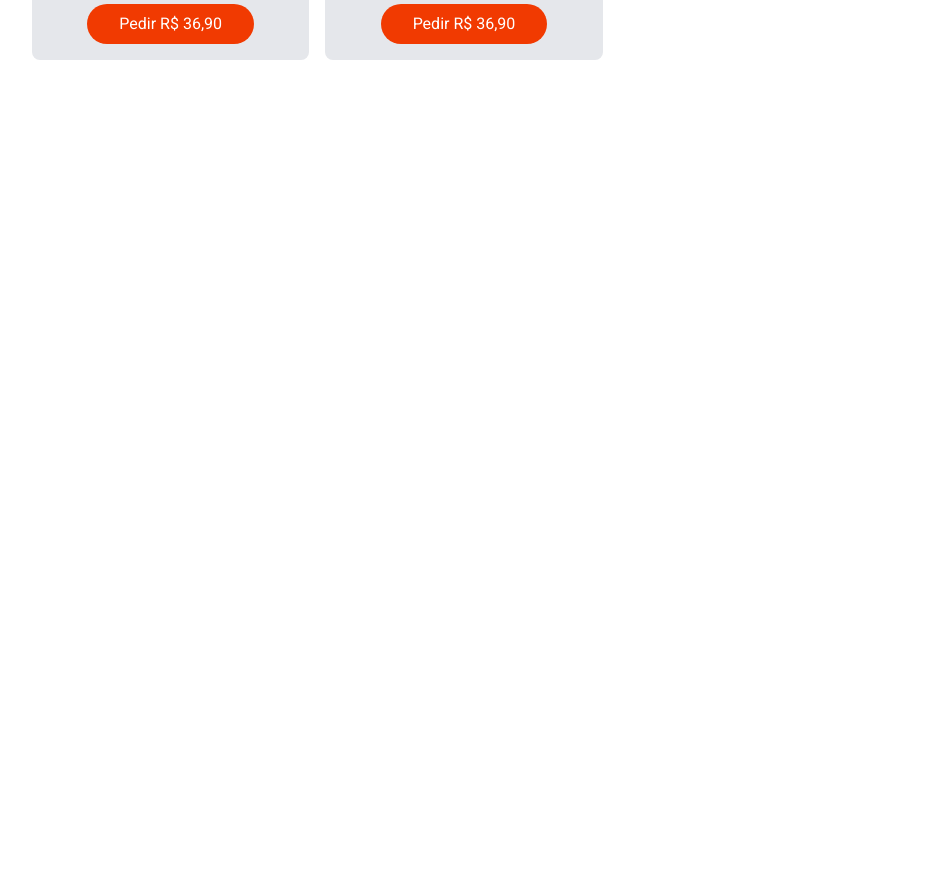
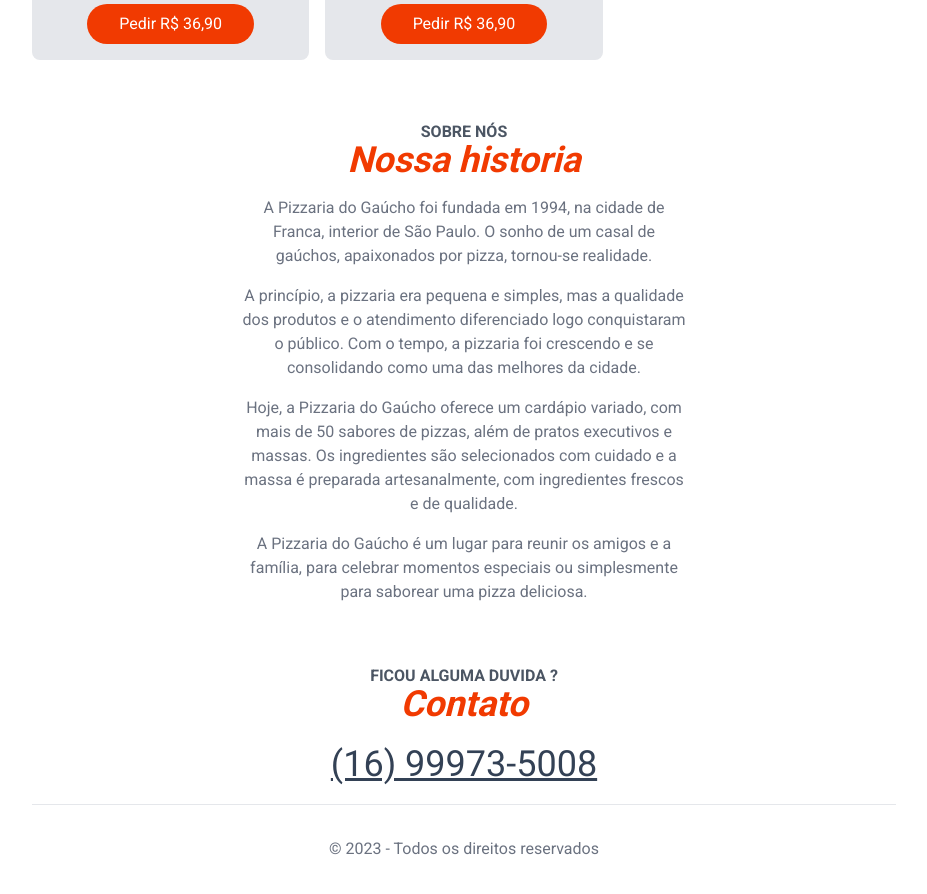
Before and after one commit to leonardocintra/pizza-app, a Next.js app: page / in a window 1280 px wide. Shown: the part 1460-2354 px from the top of the page, without its empty margins (176-1103 px from the left). Before the commit the page ends 1536 px from the top, so only its background shows below. Built offline with nearby package versions, Linux system fonts and the light colour scheme.

Commit message:
✨ feat: footer

```diff
--- a/src/app/components/layout/HomeMenu.tsx
+++ b/src/app/components/layout/HomeMenu.tsx
@@ -1,5 +1,6 @@
 import Image from "next/image";
 import MenuItem from "../menu/MenuItem";
+import SectionHeaders from "./SectionHeaders";
 
 export default function HomeMenu() {
   return (
@@ -12,13 +13,9 @@ export default function HomeMenu() {
           <Image src={"/salada2.png"} alt="alface 2" width={107} height={195} />
         </div>
       </div>
-      <div className="text-center mb-4">
-        <h3 className="uppercase text-gray-600 font-semibold leading-4">
-          Checkout
-        </h3>
 
-        <h2 className="text-primary font-bold text-4xl italic">Menu</h2>
-      </div>
+      <SectionHeaders mainHeader="Nossas pizzas" subHeader="Menu" />
+
       <div className="grid grid-cols-3 gap-4">
         <MenuItem />
         <MenuItem />
--- /dev/null
+++ b/src/app/components/layout/SectionHeaders.tsx
@@ -0,0 +1,18 @@
+type SectionHeadersProps = {
+  subHeader: string;
+  mainHeader: string;
+};
+
+export default function SectionHeaders(props: SectionHeadersProps) {
+  return (
+    <div className="text-center mb-4">
+      <h3 className="uppercase text-gray-600 font-semibold leading-4">
+        {props.mainHeader}
+      </h3>
+
+      <h2 className="text-primary font-bold text-4xl italic">
+        {props.subHeader}
+      </h2>
+    </div>
+  );
+}
--- a/src/app/page.tsx
+++ b/src/app/page.tsx
@@ -1,6 +1,7 @@
 import Header from "./components/layout/Header";
 import Hero from "./components/layout/Hero";
 import HomeMenu from "./components/layout/HomeMenu";
+import SectionHeaders from "./components/layout/SectionHeaders";
 
 export default function Home() {
   return (
@@ -8,6 +9,48 @@ export default function Home() {
       <Header />
       <Hero />
       <HomeMenu />
+
+      <section className="text-center my-16">
+        <SectionHeaders subHeader="Nossa historia" mainHeader="Sobre nós" />
+        <div className="text-gray-500 max-w-md mx-auto mt-4 flex flex-col gap-4">
+          <p>
+            A Pizzaria do Gaúcho foi fundada em 1994, na cidade de Franca,
+            interior de São Paulo. O sonho de um casal de gaúchos, apaixonados
+            por pizza, tornou-se realidade.
+          </p>
+          <p>
+            A princípio, a pizzaria era pequena e simples, mas a qualidade dos
+            produtos e o atendimento diferenciado logo conquistaram o público.
+            Com o tempo, a pizzaria foi crescendo e se consolidando como uma das
+            melhores da cidade.
+          </p>
+          <p>
+            Hoje, a Pizzaria do Gaúcho oferece um cardápio variado, com mais de
+            50 sabores de pizzas, além de pratos executivos e massas. Os
+            ingredientes são selecionados com cuidado e a massa é preparada
+            artesanalmente, com ingredientes frescos e de qualidade.
+          </p>
+          <p>
+            A Pizzaria do Gaúcho é um lugar para reunir os amigos e a família,
+            para celebrar momentos especiais ou simplesmente para saborear uma
+            pizza deliciosa.
+          </p>
+        </div>
+      </section>
+
+      <section>
+        <SectionHeaders
+          mainHeader="Ficou alguma duvida ?"
+          subHeader="Contato"
+        />
+        <div className="my-5">
+          <h3 className="text-center  text-4xl underline text-slate-700">(16) 99973-5008</h3>
+        </div>
+      </section>
+
+      <footer className="border-t p-8 text-center text-gray-500">
+        &copy; 2023 - Todos os direitos reservados
+      </footer>
     </>
   );
 }
```
